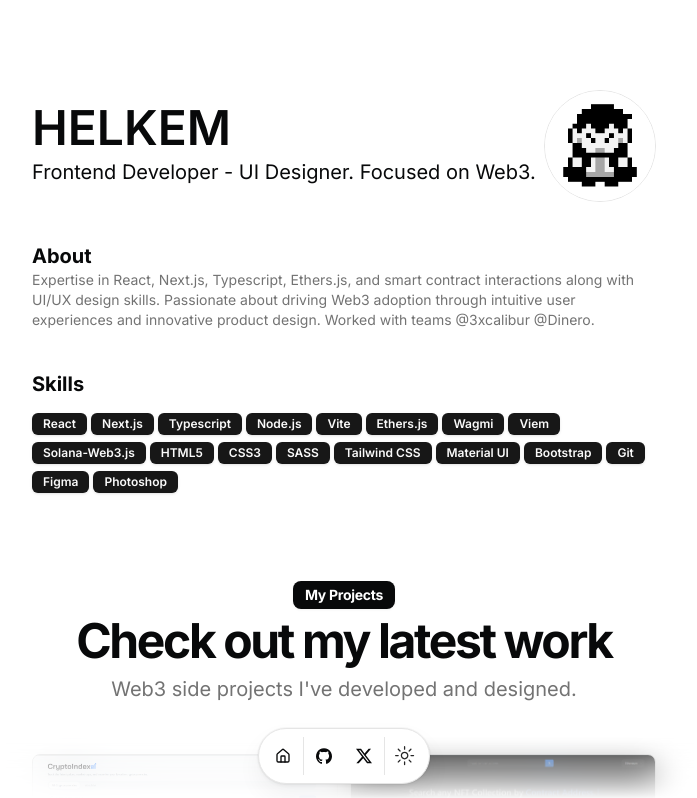
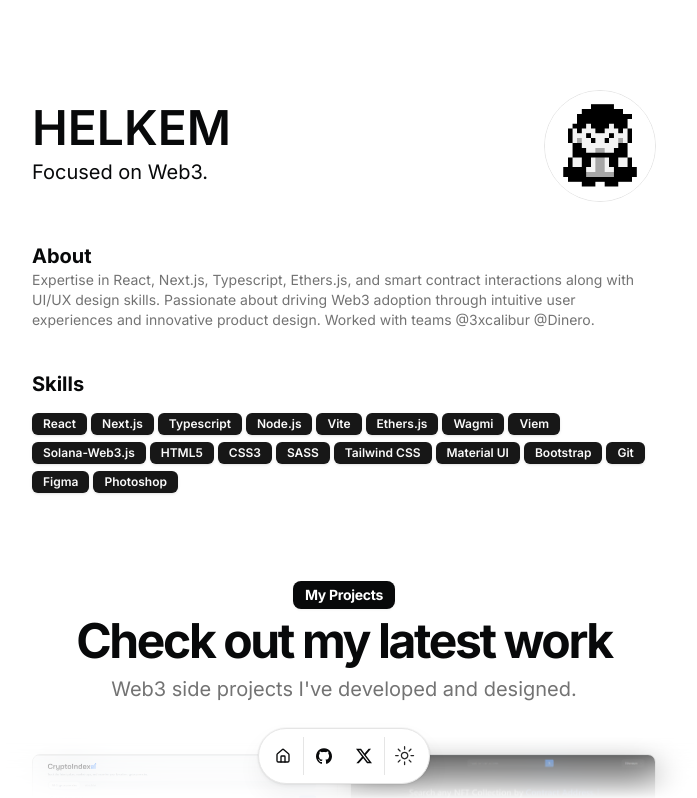
Before and after one commit to Helkem/helkemzerosite, a Next.js app: page / in a window 1280 px wide. Shown: the top 798 px of the page, without its empty margins (296-993 px from the left). Built offline with nearby package versions, Linux system fonts and the light colour scheme.

Commit message:
fix:bio typos

```diff
--- a/src/data/resume.tsx
+++ b/src/data/resume.tsx
@@ -4,9 +4,9 @@ import { HomeIcon, NotebookIcon } from "lucide-react";
 export const DATA = {
   name: "Helkem",
   initials: "H",
-  url: "https://dillion.io",
+  url: "https://helkem.vercel.app/",
 
-  description: "Frontend Developer - UI Designer. Focused on Web3.",
+  description: "Focused on Web3.",
   summary:
     "Expertise in React, Next.js, Typescript, Ethers.js, and smart contract interactions along with UI/UX design skills. Passionate about driving Web3 adoption through intuitive user experiences and innovative product design. Worked with teams @3xcalibur @Dinero. ",
   avatarUrl: "/helkem.jpg",
```
